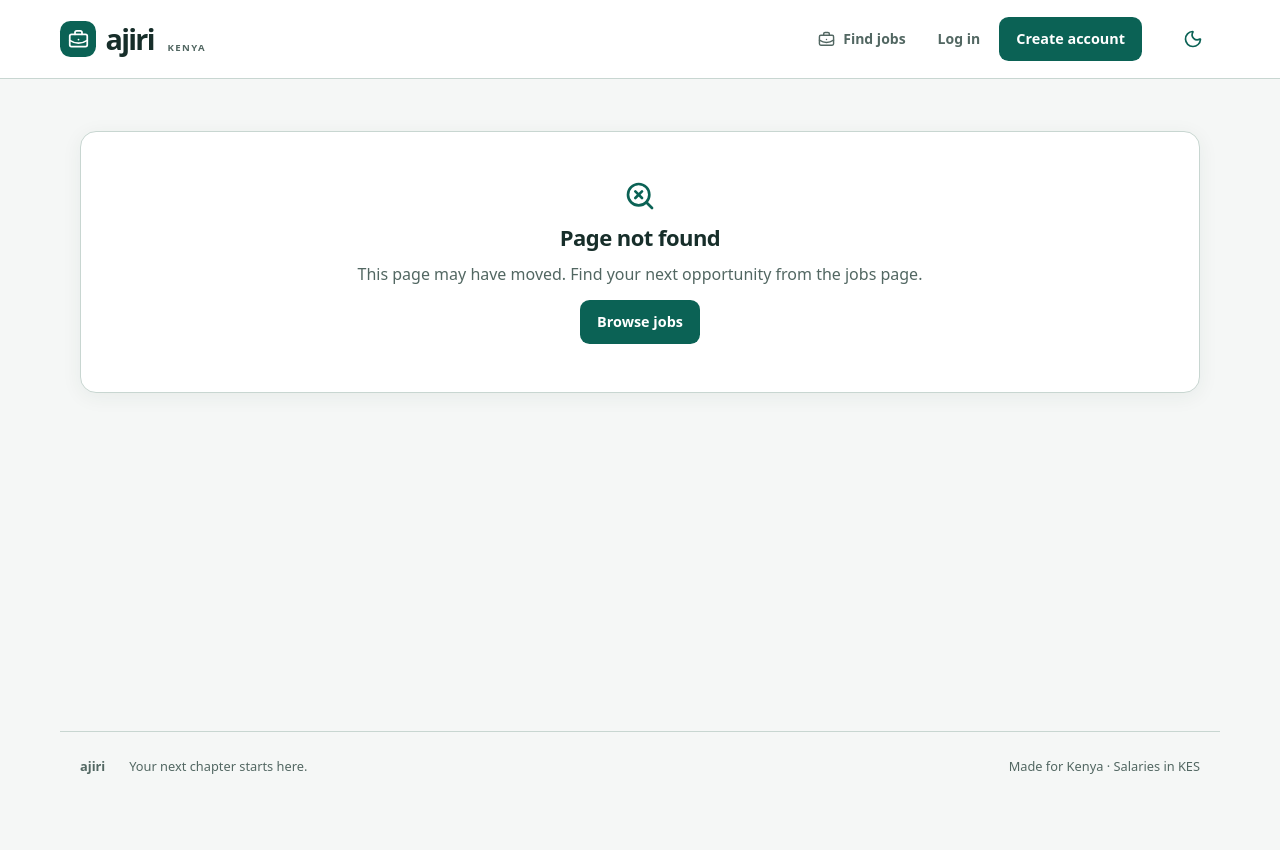
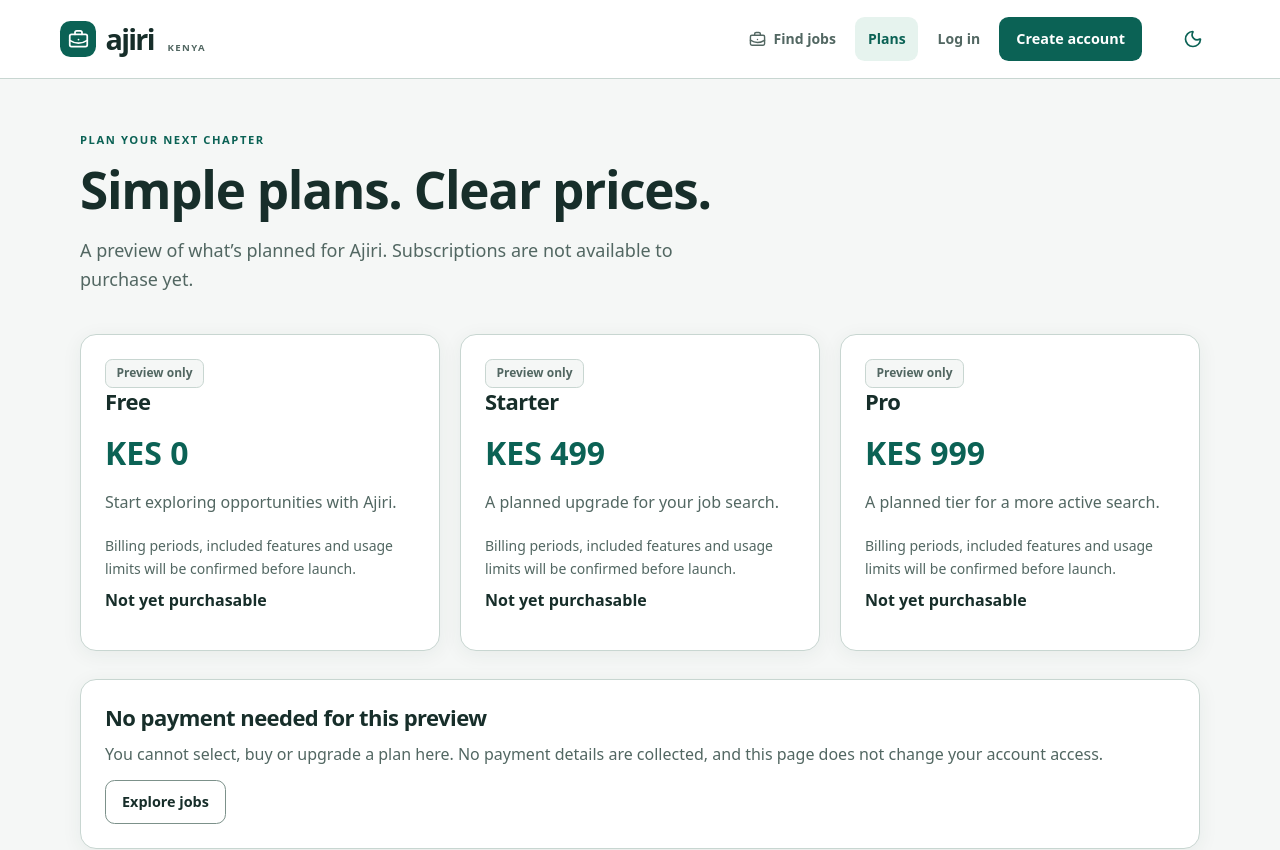
Before and after one commit to michael-mathenge/ajiri, a React (Vite) app in the folder ajiri-frontend/: page /plans in a window 1280 px wide. Shown: the top 850 px of the page. Before the commit the page ends 800 px from the top, so only its background shows below. Built offline with nearby package versions, Linux system fonts and the light colour scheme.

Commit message:
feat(plans): preview Free Starter and Pro pricing without payments

```diff
--- a/ajiri-frontend/src/App.jsx
+++ b/ajiri-frontend/src/App.jsx
@@ -13,6 +13,7 @@ const JobDetail = lazy(() => import('./pages/JobDetail'))
 const Applications = lazy(() => import('./pages/Applications'))
 const Notifications = lazy(() => import('./pages/Notifications'))
 const Profile = lazy(() => import('./pages/Profile'))
+const Subscriptions = lazy(() => import('./pages/Subscriptions'))
 
 export default function App() {
   return (
@@ -29,6 +30,7 @@ export default function App() {
             </Route>
             <Route path="/login" element={<Login />} />
             <Route path="/register" element={<Register />} />
+            <Route path="/plans" element={<Subscriptions />} />
             <Route
               path="*"
               element={
--- a/ajiri-frontend/src/components/AppShell.jsx
+++ b/ajiri-frontend/src/components/AppShell.jsx
@@ -112,6 +112,7 @@ export default function AppShell() {
               <BriefcaseBusiness size={17} aria-hidden="true" />
               Find jobs
             </NavLink>
+            <NavLink to="/plans">Plans</NavLink>
             {signedIn ? (
               <>
                 <NavLink to="/applications">My applications</NavLink>
--- a/ajiri-frontend/src/index.css
+++ b/ajiri-frontend/src/index.css
@@ -812,3 +812,23 @@ input[type='file']::file-selector-button {
     grid-template-columns: repeat(2, minmax(0, 1fr));
   }
 }
+
+.plans-grid {
+  display: grid;
+  gap: 1.25rem;
+}
+.plan-card {
+  display: flex;
+  flex-direction: column;
+  align-items: flex-start;
+}
+.plan-price {
+  font-size: 2rem;
+  font-weight: 750;
+  color: var(--primary);
+}
+@media (min-width: 900px) {
+  .plans-grid {
+    grid-template-columns: repeat(3, minmax(0, 1fr));
+  }
+}
--- /dev/null
+++ b/ajiri-frontend/src/pages/Subscriptions.jsx
@@ -0,0 +1,64 @@
+import { Link } from 'react-router-dom'
+import { Badge, Button, Card } from '../components/ui'
+
+const plans = [
+  {
+    name: 'Free',
+    price: 0,
+    description: 'Start exploring opportunities with Ajiri.',
+  },
+  {
+    name: 'Starter',
+    price: 499,
+    description: 'A planned upgrade for your job search.',
+  },
+  {
+    name: 'Pro',
+    price: 999,
+    description: 'A planned tier for a more active search.',
+  },
+]
+
+export default function Subscriptions() {
+  // Pricing is a preview, not a checkout or a claim about unimplemented entitlements.
+  // see docs/CONCEPTS.md#subscription-preview
+  return (
+    <div className="stack page-stack">
+      <section>
+        <span className="eyebrow">PLAN YOUR NEXT CHAPTER</span>
+        <h1>Simple plans. Clear prices.</h1>
+        <p className="lead">
+          A preview of what’s planned for Ajiri. Subscriptions are not available
+          to purchase yet.
+        </p>
+      </section>
+      <div className="plans-grid">
+        {plans.map((plan) => (
+          <Card key={plan.name} className="plan-card">
+            <Badge>Preview only</Badge>
+            <h2 className="mt-6">{plan.name}</h2>
+            <p className="plan-price">
+              KES {plan.price.toLocaleString('en-KE')}
+            </p>
+            <p className="muted">{plan.description}</p>
+            <p className="status-text">
+              Billing periods, included features and usage limits will be
+              confirmed before launch.
+            </p>
+            <p className="font-semibold mt-6">Not yet purchasable</p>
+          </Card>
+        ))}
+      </div>
+      <Card>
+        <h2>No payment needed for this preview</h2>
+        <p className="muted">
+          You cannot select, buy or upgrade a plan here. No payment details are
+          collected, and this page does not change your account access.
+        </p>
+        <Button asChild variant="outline">
+          <Link to="/">Explore jobs</Link>
+        </Button>
+      </Card>
+    </div>
+  )
+}
```
Also changed, not shown: 2 other files (tests, documents, lock files or other folders).
